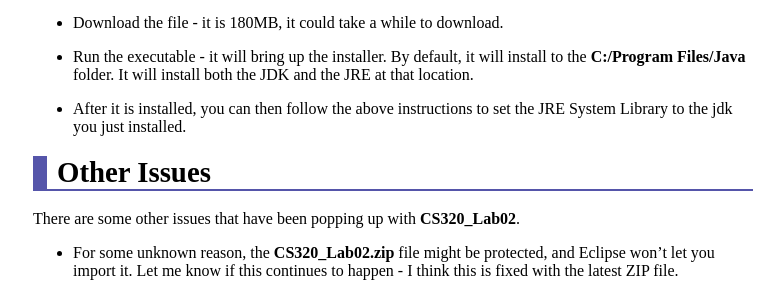
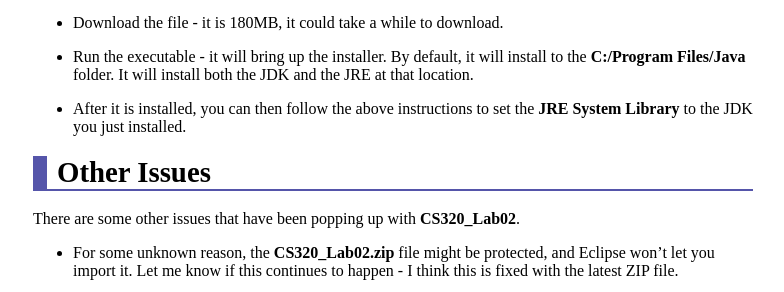
Before and after one commit to ycpcs/cs320-spring2017, a Jekyll site: the page built from labs/lab02_notes.md, in a window 1280 px wide. Shown: the part 1576-1868 px from the top of the page, without its empty margins (247-1031 px from the left). Built offline with Jekyll 4.4.1, drawn with Linux system fonts in a browser that asks for light colours.

```diff
--- a/labs/lab02_notes.md
+++ b/labs/lab02_notes.md
@@ -80,7 +80,7 @@ Create a free Oracle account and then download and install the appropriate versi
 
 * Run the executable - it will bring up the installer.  By default, it will install to the **C:/Program Files/Java** folder.  It will install both the JDK and the JRE at that location.
 
-* After it is installed, you can then follow the above instructions to set the JRE System Library to the jdk you just installed.
+* After it is installed, you can then follow the above instructions to set the **JRE System Library** to the JDK you just installed.
 
 
 Other Issues
```
